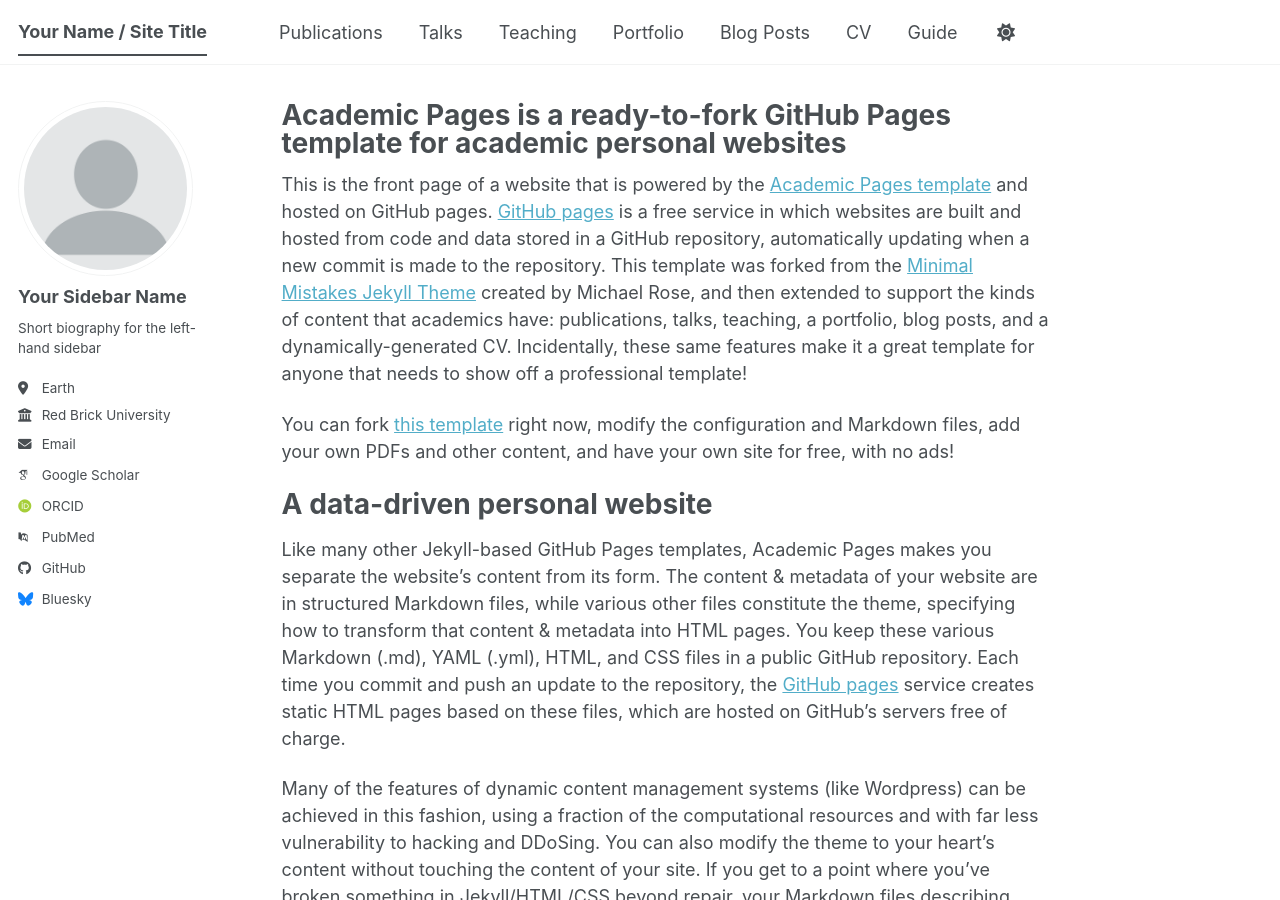
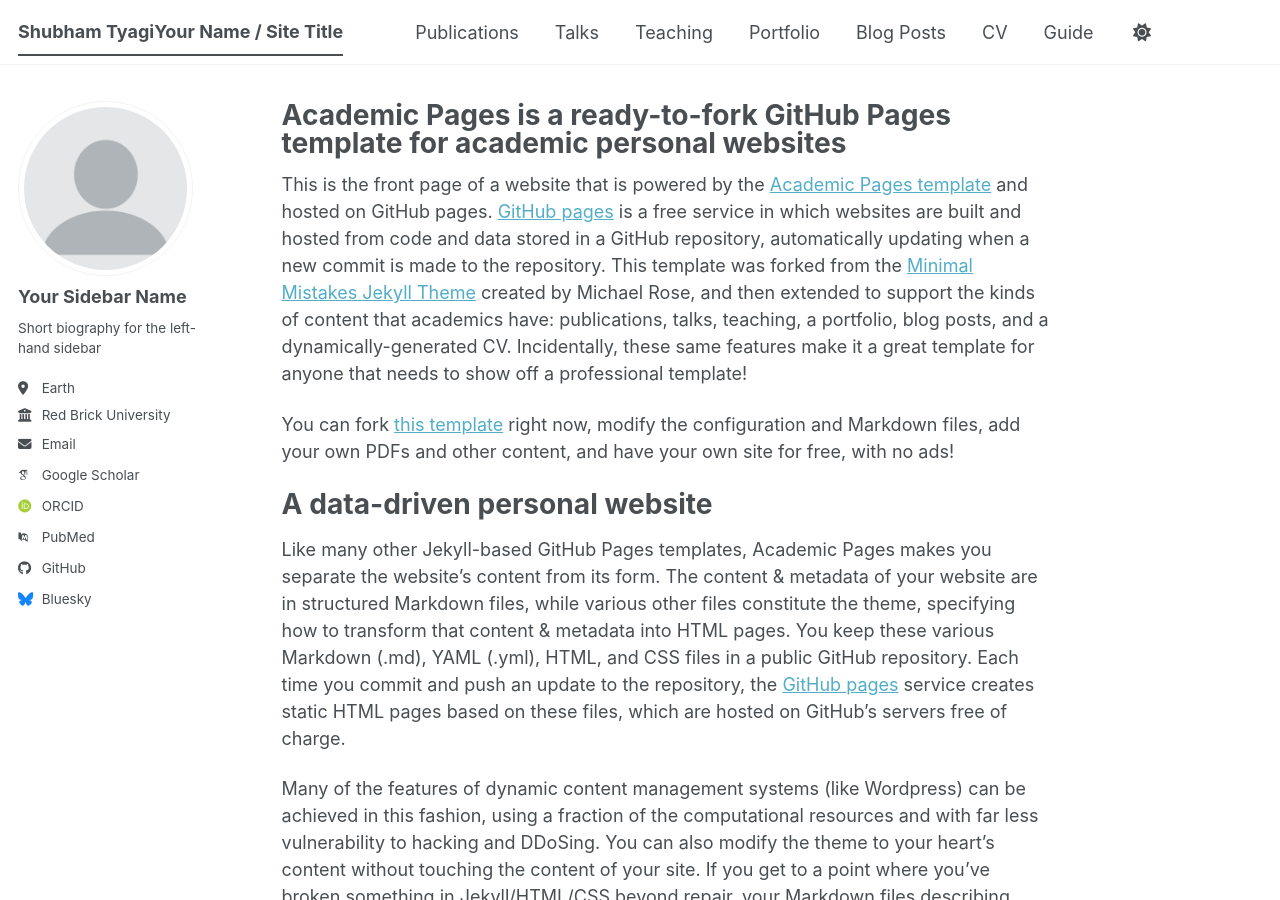
Before and after one commit to shubhamtyagi145/shubhamtyagi145.github.io, a Jekyll site: the page built from _pages/about.md, in a window 1280 px wide and 900 px high. Built offline with Jekyll 4.4.1, drawn with Linux system fonts in a browser that asks for light colours; some web fonts are replaced; a script bundle is joined from its source files by our own code; library files that are not in the unit come from our copies.

Commit message:
Update site

```diff
--- a/_config.yml
+++ b/_config.yml
@@ -9,11 +9,11 @@
 # Basic Site Settings
 locale                   : "en-US"
 site_theme               : "default" # The available themes options are "default", "air", "sunrise", "mint", "dirt" and "contrast"
-title                    : "Your Name / Site Title"
+title                    : "Shubham TyagiYour Name / Site Title"
 title_separator          : "-"
 name                     : &name "Your Name"
 description              : &description "Your Name's academic portfolio"   # Update this with a general description of your site, this is the default if not overridden by a page
-url                      : https://academicpages.github.io # The base hostname & protocol for your site e.g. "https://[your GitHub username].github.io",
+url                      : https://shubhamtyagi145.github.io # The base hostname & protocol for your site e.g. "https://[your GitHub username].github.io",
                                                            # or if you already have some other page hosted on Github then use "https://[your GitHub username].github.io/[Your Repo Name]"
 baseurl                  : "" # the subpath of your site, e.g. "/blog"
 repository               : "academicpages/academicpages.github.io"
```
